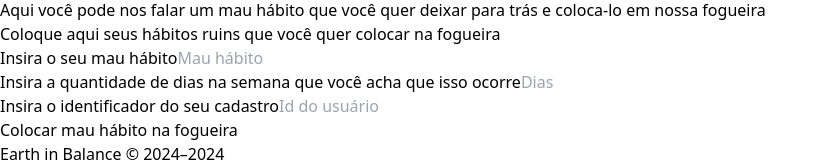
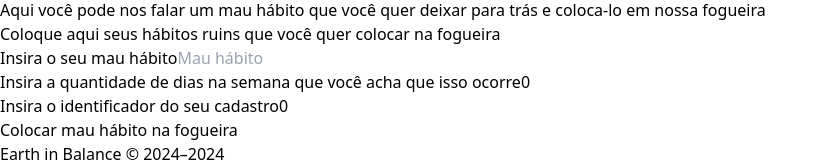
Before and after one commit to Cardoso2626/gs_front, a Next.js app in the folder earth-in-balance/: page /fogueira in a window 1280 px wide. Shown: the part 230-398 px from the top of the page, without its empty margins (0-828 px from the left). Built offline with nearby package versions, Linux system fonts and the light colour scheme.

Commit message:
Fazendo o types de habito e usando useState

```diff
--- a/earth-in-balance/src/app/fogueira/page.tsx
+++ b/earth-in-balance/src/app/fogueira/page.tsx
@@ -1,4 +1,17 @@
+"use client"
+
+import { TipoHabito } from "@/types/types"
+import { useState } from "react"
+
 export default function fogueira(){
+
+    const [habito, setHabito] = useState<TipoHabito>({
+        descricao:"",
+        qtdDia:0,
+        usuario:{
+            id:0
+        }
+    })
     return(
         <div>
             <h2>BEM VINDO A FOGUEIRA</h2>
@@ -7,15 +20,15 @@ export default function fogueira(){
                 <h2>Coloque aqui seus hábitos ruins que você quer colocar na fogueira</h2>
                 <div>
                     <label id="idDesc">Insira o seu mau hábito</label>
-                    <input type="text" placeholder="Mau hábito" id="idDesc" name="descricao" required/>
+                    <input type="text" placeholder="Mau hábito" id="idDesc" name="descricao" value={habito.descricao} required/>
                 </div>
                 <div>
                     <label id="idQtd">Insira a quantidade de dias na semana que você acha que isso ocorre</label>
-                    <input type="number" placeholder="Dias" id="idDesc" name="qtdDia" required/>
+                    <input type="number" placeholder="Dias" id="idDesc" name="qtdDia" value={habito.qtdDia} required/>
                 </div>
                 <div>
                     <label id="idUser">Insira o identificador do seu cadastro</label>
-                    <input type="text" placeholder="Id do usuário" id="idUser" name="id_usuario" required/>
+                    <input type="text" placeholder="Id do usuário" id="idUser" name="id_usuario" value={habito.usuario.id} required/>
                 </div>
                 <div>
                     <button type="submit">Colocar mau hábito na fogueira</button>
```
Also changed, not shown: earth-in-balance/src/types/types.ts (+9 -1 lines).
